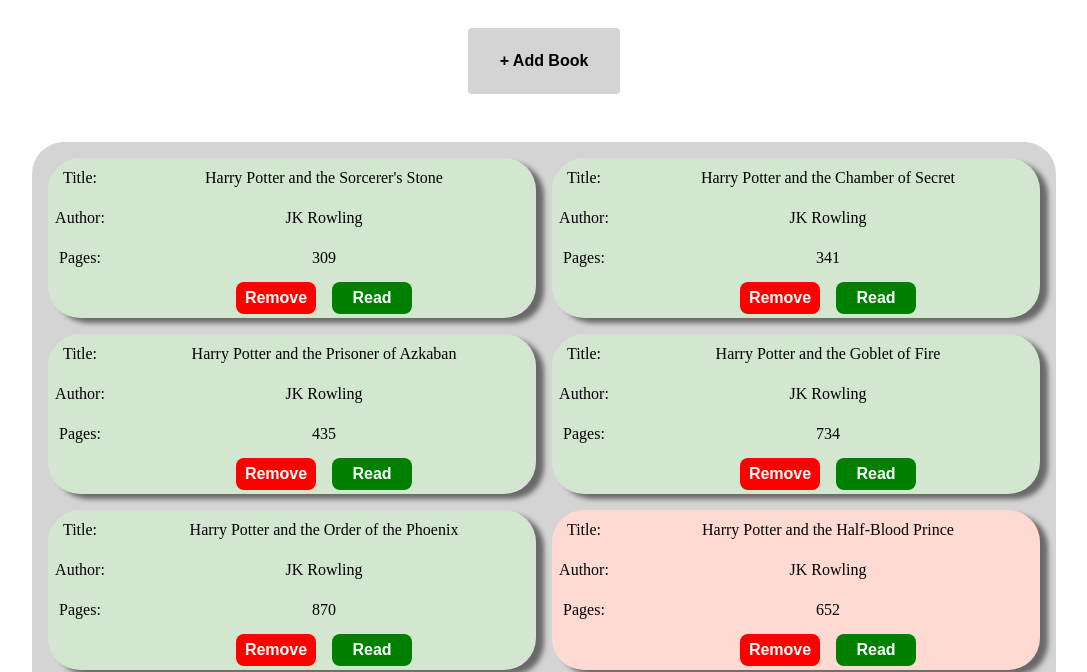
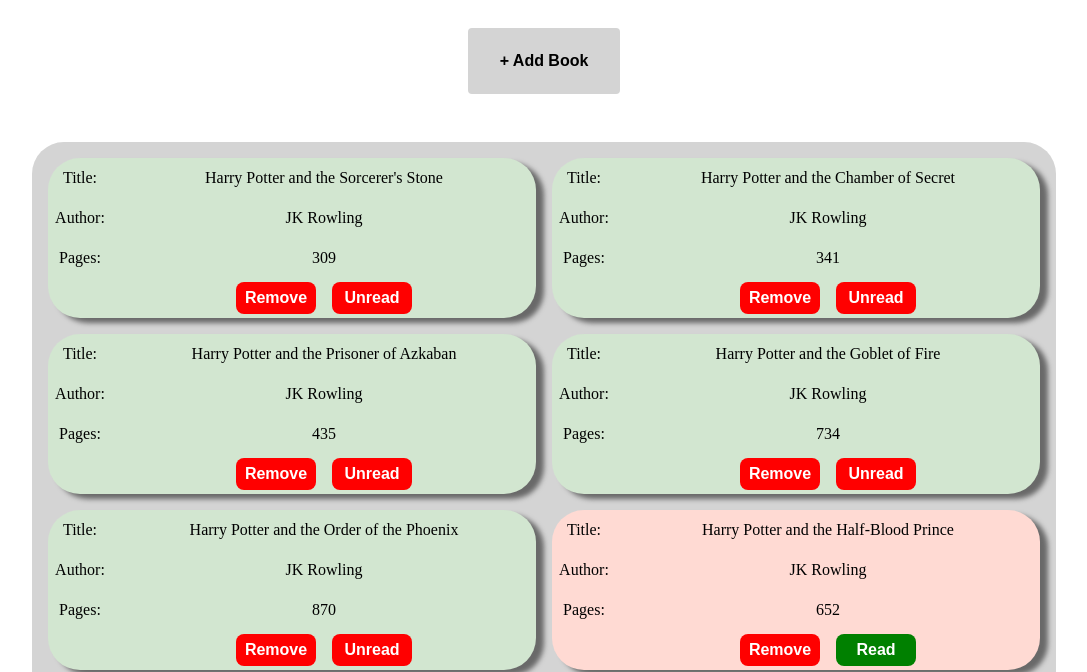
Before and after one commit to hpham474/library, a plain HTML site: page index.html in a window 1280 px wide. Shown: the part 142-814 px from the top of the page, without its empty margins (96-1183 px from the left). Drawn offline with Linux system fonts and the light colour scheme.

Commit message:
change styling on read buttons to change display depending on read status

```diff
--- a/main.js
+++ b/main.js
@@ -32,12 +32,6 @@ function createBookCard(book) {
 
     console.log(bookRead);
 
-    if(bookRead) {
-        bookCard.className += " read";
-    } else {
-        bookCard.className += " unread";
-    }
-
     let empty = document.createElement("div");
 
     let container = document.createElement("div");
@@ -48,7 +42,16 @@ function createBookCard(book) {
     remove.textContent = "Remove";
     let status = document.createElement("button");
     status.className="read-status-button";
-    status.textContent = "Read";
+
+    if(bookRead) {
+        bookCard.className += " read";
+        status.className += " readButton";
+        status.textContent = "Unread";
+    } else {
+        bookCard.className += " unread";
+        status.className += " unreadButton";
+        status.textContent = "Read";
+    }
 
     container.append(remove);
     container.append(status);
--- a/styles.css
+++ b/styles.css
@@ -92,32 +92,35 @@ h1 {
     color: white;
 }
 
+.readButton,
 .remove-button,
 .close-form-button {
     background-color: #ff0000;
 }
 
+.readButton:hover,
 .remove-button:hover,
 .close-form-button:hover {
     background-color: #de0000;
 }
 
+.readButton:active,
 .remove-button:active,
 .close-form-button:active {
     background-color: #be0000;
 }
 
-.read-status-button,
+.unreadButton,
 .submit-form-button {
     background-color: #008000;
 }
 
-.read-status-button:hover,
+.unreadButton:hover,
 .submit-form-button:hover {
     background-color: #006e00;
 }
 
-.read-status-button:active,
+.unreadButton:active,
 .submit-form-button:active {
     background-color: #005d00;
 }
```
